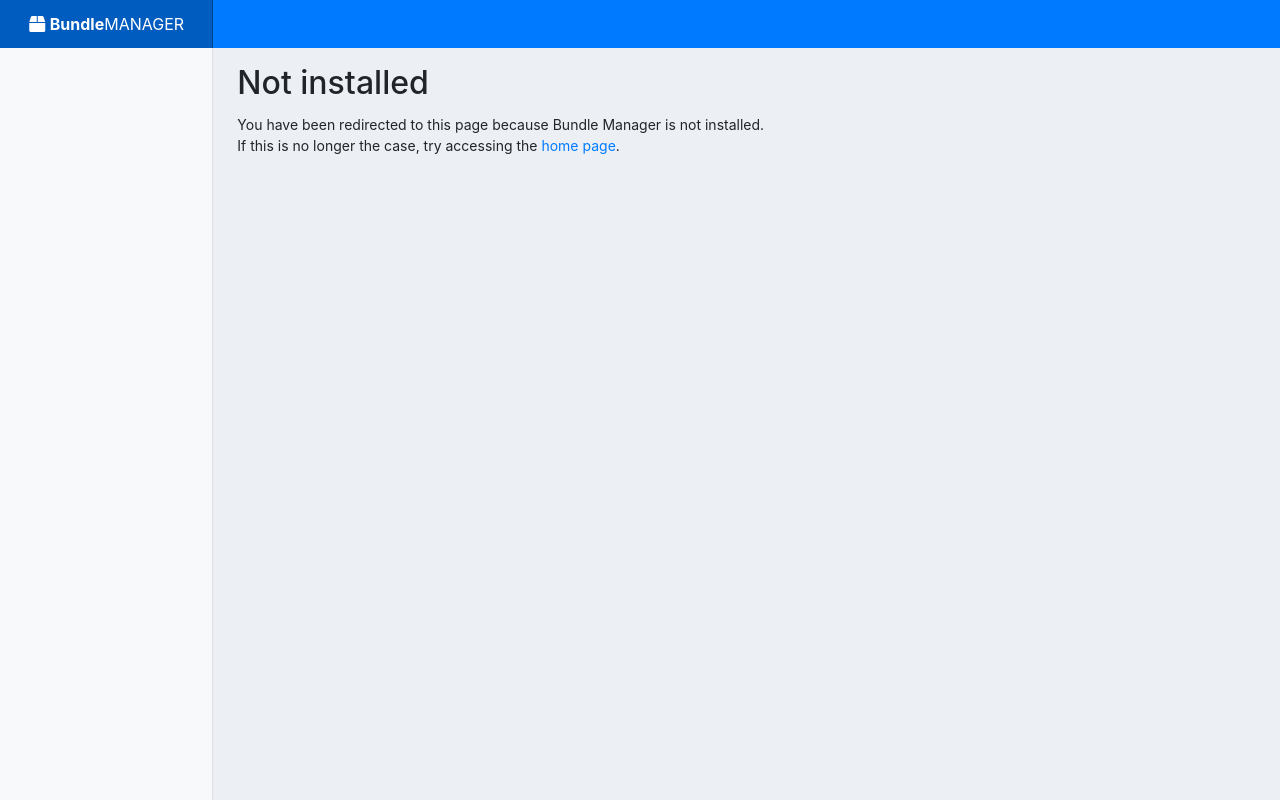
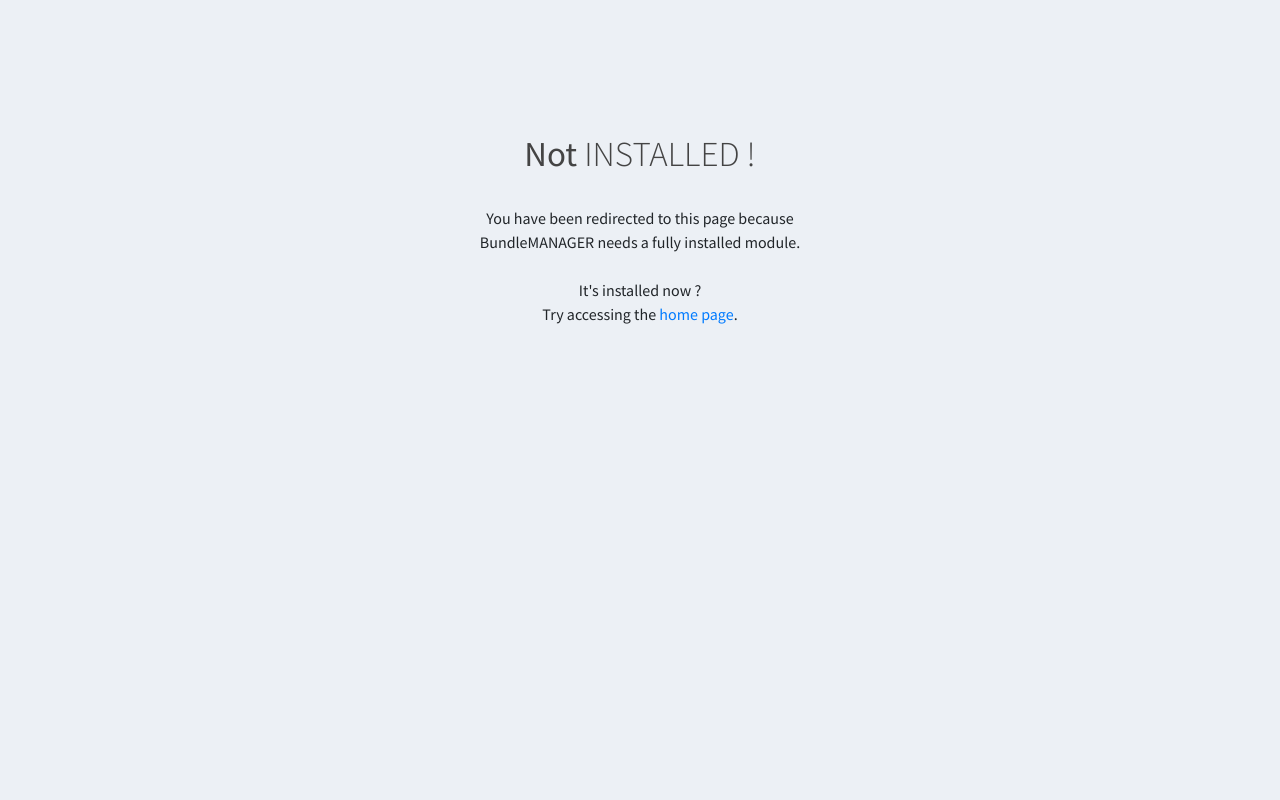
Before and after one commit to ManuStrozor/Bundle-Manager, a PHP site: page /v3/notinstalled.php in a window 1280 px wide. Run offline with PHP 8.4, Linux system fonts and the light colour scheme; data that the repository does not hold is empty; some libraries are stand-ins or nearby versions.

Commit message:
redesign not installed page + refacto + v3.1.4

```diff
--- a/bundlemanager.php
+++ b/bundlemanager.php
@@ -8,7 +8,7 @@ class BundleManager extends Module
 	public function __construct()
 	{
     	$this->name = 'bundlemanager';
-    	$this->version = '3.1.3';
+    	$this->version = '3.1.4';
     	$this->confirmUninstall = $this->l('Click OK to delete Bundle Manager module.');
     	$this->need_instance = 0;
     	$this->tab = 'front_office_features';
--- a/v3/css/dashboard.css
+++ b/v3/css/dashboard.css
@@ -1,5 +1,7 @@
 body {
-  font-size: .875rem;
+  font-family: "Source Sans Pro",-apple-system,BlinkMacSystemFont,"Segoe UI",Roboto,"Helvetica Neue",Arial,sans-serif,"Apple Color Emoji","Segoe UI Emoji","Segoe UI Symbol";
+  font-size: 1rem;
+  font-weight: 400;
   background-color: #ecf0f5;
 }
 
@@ -202,6 +204,11 @@ body {
  * Utilities
  */
 
+img {
+  vertical-align: middle;
+  border-style: none;
+}
+
 a, button.close {
   outline: none;
 }
--- a/v3/inc/default.php
+++ b/v3/inc/default.php
@@ -1,8 +1,6 @@
 <?php
 
 $root = '/modules/bundlemanager/v3';
-
-if (!strpos($_SERVER['REQUEST_URI'], 'notinstalled.php')) {
 
 $refresh_interval = $db->fetch("SELECT value FROM ".PREFIX_."configuration WHERE name = 'BUNDLEMANAGER_REFRESH_INTERVAL'");
 $notifs_enabled = $db->fetch("SELECT value FROM ".PREFIX_."configuration WHERE name = 'BUNDLEMANAGER_NOTIFICATIONS_ENABLED'");
@@ -17,7 +15,6 @@ if (!strpos($_SERVER['REQUEST_URI'], 'notinstalled.php')) {
 $keys_selected = (strpos($_SERVER['REQUEST_URI'], 'keys.php')) ? 'selected' : '';
 $games_selected = (strpos($_SERVER['REQUEST_URI'], 'games.php')) ? 'selected' : '';
 $customers_selected = (strpos($_SERVER['REQUEST_URI'], 'customers.php')) ? 'selected' : '';
-}
 
 ?>
 <!DOCTYPE html>
@@ -25,12 +22,13 @@ if (!strpos($_SERVER['REQUEST_URI'], 'notinstalled.php')) {
 	<head>
 		<meta charset="utf-8">
 		<title>BundleMANAGER | <?= $pageTitle ?></title>
-		<link rel="icon" href="<?= $root ?>/img/favicon.ico" />
+		<link rel="icon" href="<?= $root ?>/img/favicon.ico">
 		<meta name="viewport" content="width=device-width, initial-scale=1, maximum-scale=1, user-scalable=no, shrink-to-fit=no">
 		<?= $headMeta ?>
-		<link href="<?= $root ?>/css/bootstrap-4.0.0.min.css" rel="stylesheet" />
-		<link href="https://use.fontawesome.com/releases/v5.0.13/css/all.css" rel="stylesheet" />
-		<link href="<?= $root ?>/css/dashboard.css" rel="stylesheet" />
+		<link href="<?= $root ?>/css/bootstrap-4.0.0.min.css" rel="stylesheet">
+		<link href="https://use.fontawesome.com/releases/v5.0.13/css/all.css" rel="stylesheet">
+		<link href="https://fonts.googleapis.com/css?family=Source+Sans+Pro:300,400,400i,700" rel="stylesheet">
+		<link href="<?= $root ?>/css/dashboard.css" rel="stylesheet">
 		<?= $headStyle ?>
 		<script src="<?= $root ?>/js/jquery-3.3.1.min.js"></script>
 		<script src="<?= $root ?>/js/bootstrap.bundle.min.js"></script>
@@ -39,7 +37,7 @@ if (!strpos($_SERVER['REQUEST_URI'], 'notinstalled.php')) {
 	<body>
 		<button onclick="topFunction()" type="button" id="backToTopButton" class="btn btn-dark" title="<?= $l['Back to top'] ?>"><i class="fas fa-angle-up"></i></button>
 		<audio id="notifs_audio">
-			<source src="<?= $root ?>/sound/<?= $notifs_sound['value'] ?>" type="audio/x-wav" />
+			<source src="<?= $root ?>/sound/<?= $notifs_sound['value'] ?>" type="audio/x-wav">
 		</audio>
 		<!-- Header -->
 		<nav class="navbar navbar-dark bg-primary sticky-top flex-md-nowrap p-0">
--- a/v3/notinstalled.php
+++ b/v3/notinstalled.php
@@ -1,13 +1,43 @@
-<?php
-ob_start(); // Page content
-?>
+<!DOCTYPE html>
+<html>
+<head>
+  <meta charset="utf-8">
+  <title>Not installed</title>
+  <link rel="icon" href="img/favicon.ico">
+  <meta name="viewport" content="width=device-width, initial-scale=1, maximum-scale=1, user-scalable=no, shrink-to-fit=no">
+  <link href="css/bootstrap-4.0.0.min.css" rel="stylesheet">
+  <link href="https://fonts.googleapis.com/css?family=Source+Sans+Pro:300,400,400i,700" rel="stylesheet">
+  <link href="css/dashboard.css" rel="stylesheet">
+  <style type="text/css">
+    body, html {
+      min-height: 100%;
+      overflow-x: hidden;
+    }
+    body {
+      line-height: 1.5;
+      color: #212529;
+      text-align: left;
+    }
+    a {
+      color: #007bff;
+      background-color: transparent;
+    }
+  </style>
+</head>
+<body class="hold-transition lockscreen">
+  <div class="lockscreen-wrapper">
+    <div class="lockscreen-logo">
+      <a class="notlink" href="./">
+      	<b>Not</b> INSTALLED !
+      </a>
+    </div>
+    <div class="align-center">
+		You have been redirected to this page because<br>
+		BundleMANAGER needs a fully installed module.<br><br>
 
-<p>
-	You have been redirected to this page because Bundle Manager is not installed.<br>
-	If this is no longer the case, try accessing the <a href="./" title="Home">home page</a>.
-</p>
-
-<?php
-$pageContent = ob_get_clean();
-$pageTitle = 'Not installed';
-require 'inc/default.php';
+		It's installed now ?<br>
+		Try accessing the <a href="./" title="Home">home page</a>.
+    </div>
+  </div>
+</body>
+</html>
```
Also changed, not shown: v3/login.php (+6 -15 lines). Lines whose indentation alone changed are shown as unchanged.
